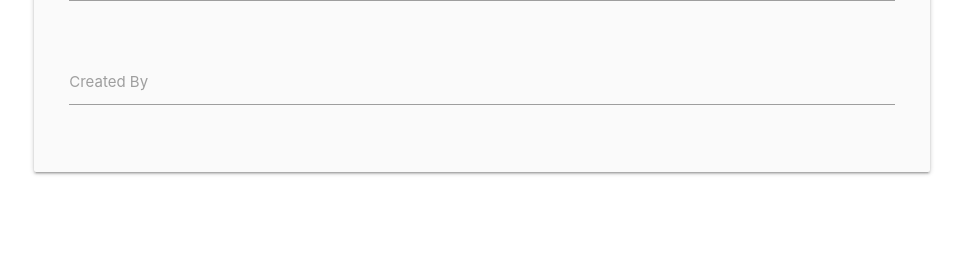
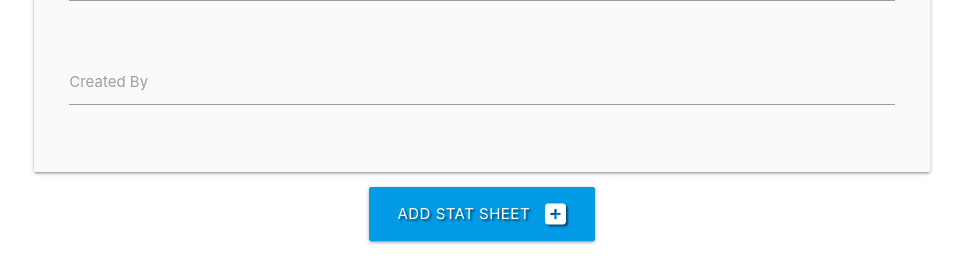
Before and after one commit to MomciloDordevic/the-whistling-dragons, a Flask app: page /add_stat_sheet in a window 1280 px wide. Shown: the part 768-1029 px from the top of the page, without its empty margins (158-1121 px from the left). Before the commit the page ends 943 px from the top, so only its background shows below. Run offline with Flask 2, Linux system fonts and the light colour scheme; data that the repository does not hold is empty; some libraries are stand-ins or nearby versions.

Commit message:
finished with adding stat sheet to database

```diff
--- a/app.py
+++ b/app.py
@@ -90,8 +90,21 @@ def logout():
     return redirect(url_for("login"))
 
 
-@app.route("/add_stat_sheet")
+@app.route("/add_stat_sheet", methods=["GET", "POST"])
 def add_stat_sheet():
+    if request.method == "POST":
+        sheet = {
+            "category_name": request.form.get("category_name"),
+            "name": request.form.get("name"),
+            "hit_points": request.form.get("hit_points"),
+            "actions": request.form.get("actions"),
+            "armor_class": request.form.get("armor_class"),
+            "created_by": session["user"]
+        }
+        mongo.db.stat_sheet.insert_one(sheet)
+        flash("Sheet Successfully Added")
+        return redirect(url_for("get_stat_sheet"))
+
     categories = mongo.db.categories.find().sort("category_name", 1)
     return render_template("add_stat_sheet.html", categories=categories)
 
--- a/templates/add_stat_sheet.html
+++ b/templates/add_stat_sheet.html
@@ -4,7 +4,7 @@
     <h3 class="light-blue-text text-darken-4 center-align">Add Stat Sheet</h3>
 
     <div class="row card-panel grey lighten-5">
-        <form class="col s12" method="POST" action="">
+        <form class="col s12" method="POST" action="{{ url_for('add_stat_sheet') }}">
 			<div class="row">
 				<div class="input-field col s12">
                     <i class="fas fa-folder-open prefix light-blue-text text-darken-4"></i>
@@ -61,5 +61,13 @@
             </div>
         </form>
     </div>
+    <!-- submit button -->
+    <div class="row">
+        <div class="col s12 center-align">
+            <button type="submit" class="btn-large light-blue darken-1 text-shadow">
+                Add Stat Sheet <i class="fas fa-plus-square right"></i>
+            </button>
+        </div>
+    </div>
 
 {% endblock %}
```
